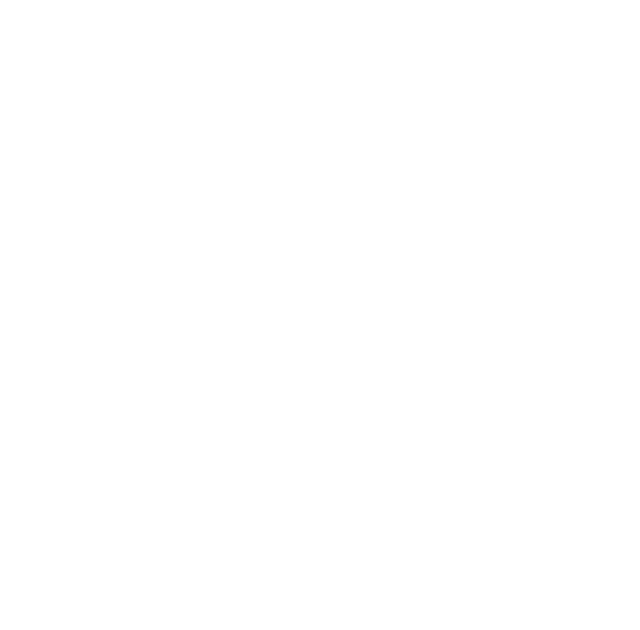
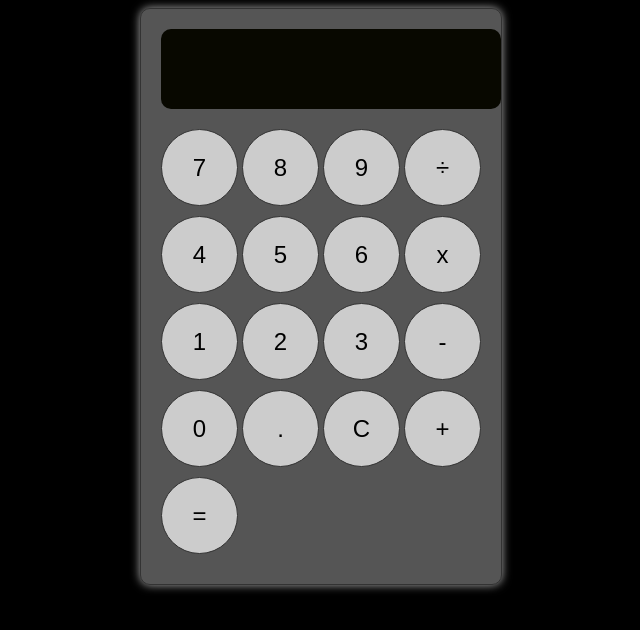
Before and after one commit to L1ncoln03/LabEngSofManh-, a plain HTML site: page calculadora.html in a window 1280 px wide. Shown: the whole page, without its empty margins (319-959 px from the left). Drawn offline with Linux system fonts and the light colour scheme.

Commit message:
Add files via upload

```diff
--- a/calculadora.html
+++ b/calculadora.html
@@ -0,0 +1,162 @@
+
+    <!DOCTYPE html>
+<html>
+<head>
+    <title>Calculadora do iPhone</title>
+    <style>
+      body {
+
+            font-family: Arial, sans-serif;
+
+            background-color: #000;
+
+            color: #fff;
+
+        }
+        #calculator {
+            width: 320px;
+            margin: 0 auto;
+            padding: 20px;
+            background-color: #555555;
+            border: 1px solid #333;
+            border-radius: 10px;
+            box-shadow: 0px 0px 10px #aaa;
+            text-align: center;
+        }
+        #display {
+            width: 100%;
+            height: 60px;
+            margin-bottom: 20px;
+            font-size: 32px;
+            border: none;
+            background-color: #080800;
+            color: #ffffff;
+            padding: 10px;
+            border-radius: 10px;
+        }
+        .button-row {
+            display: flex;
+            justify-content: space-between;
+            margin-bottom: 10px;
+        }
+        .button {
+            width: 75px;
+            height: 75px;
+            font-size: 24px;
+            border: 1px solid #333;
+            background-color: #ccc;
+            border-radius: 50%;
+            display: flex;
+            align-items: center;
+            justify-content: center;
+            cursor: pointer;
+            color: #000;
+
+        }
+
+    </style>
+
+</head>
+
+<body>
+
+    <div id="calculator">
+
+        <input type="text" id="display" disabled>
+
+        <div class="button-row">
+
+            <div class="button" onclick="appendToDisplay('7')">7</div>
+
+            <div class="button" onclick="appendToDisplay('8')">8</div>
+
+            <div class="button" onclick="appendToDisplay('9')">9</div>
+
+            <div class="button" onclick="appendToDisplay('/')">÷</div>
+
+        </div>
+
+        <div class="button-row">
+
+            <div class="button" onclick="appendToDisplay('4')">4</div>
+
+            <div class="button" onclick="appendToDisplay('5')">5</div>
+
+            <div class="button" onclick="appendToDisplay('6')">6</div>
+
+            <div class="button" onclick="appendToDisplay('*')">x</div>
+
+        </div>
+
+        <div class="button-row">
+
+            <div class="button" onclick="appendToDisplay('1')">1</div>
+
+            <div class="button" onclick="appendToDisplay('2')">2</div>
+
+            <div class="button" onclick="appendToDisplay('3')">3</div>
+
+            <div class="button" onclick="appendToDisplay('-')">-</div>
+
+        </div>
+
+        <div class="button-row">
+
+            <div class="button" onclick="appendToDisplay('0')">0</div>
+
+            <div class="button" onclick="appendToDisplay('.')">.</div>
+
+            <div class="button" onclick="clearDisplay()">C</div>
+
+            <div class="button" onclick="appendToDisplay('+')">+</div>
+
+        </div>
+
+        <div class="button-row">
+
+            <div class="button" onclick="calculateResult()">=</div>
+
+        </div>
+
+    </div>
+    <script>
+
+        function appendToDisplay(value) {
+
+            const display = document.getElementById('display');
+
+            display.value += value;
+
+        }
+        function clearDisplay() {
+
+            const display = document.getElementById('display');
+
+            display.value = '';
+
+        }
+        function calculateResult() {
+
+            try {
+
+                const display = document.getElementById('display');
+
+                display.value = eval(display.value);
+
+            } catch (error) {
+
+                const display = document.getElementById('display');
+
+                display.value = 'Erro';
+
+            }
+
+        }
+
+    </script>
+
+</body>
+
+</html>
+</body>
+</html>
```
Also changed, not shown: semana4.html (+2 -1 lines), semana5.html (+1 -1 lines).
